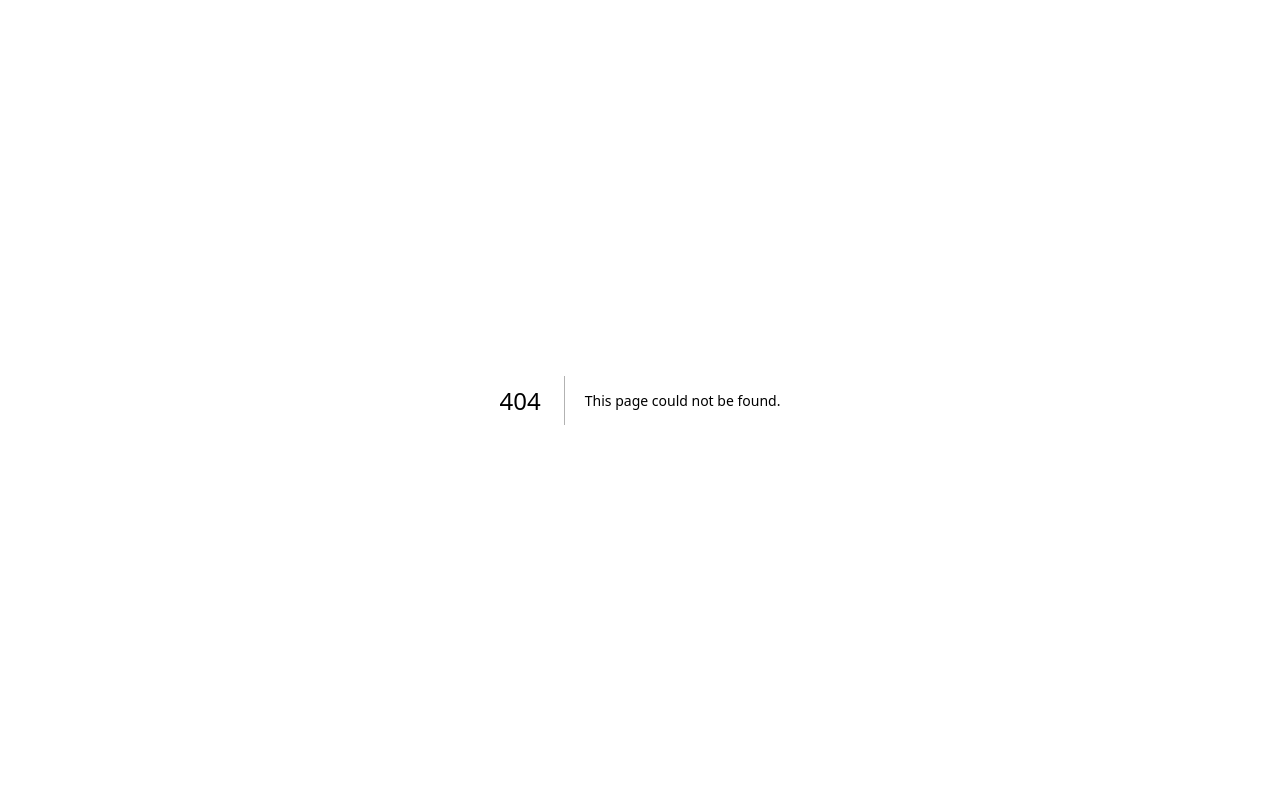
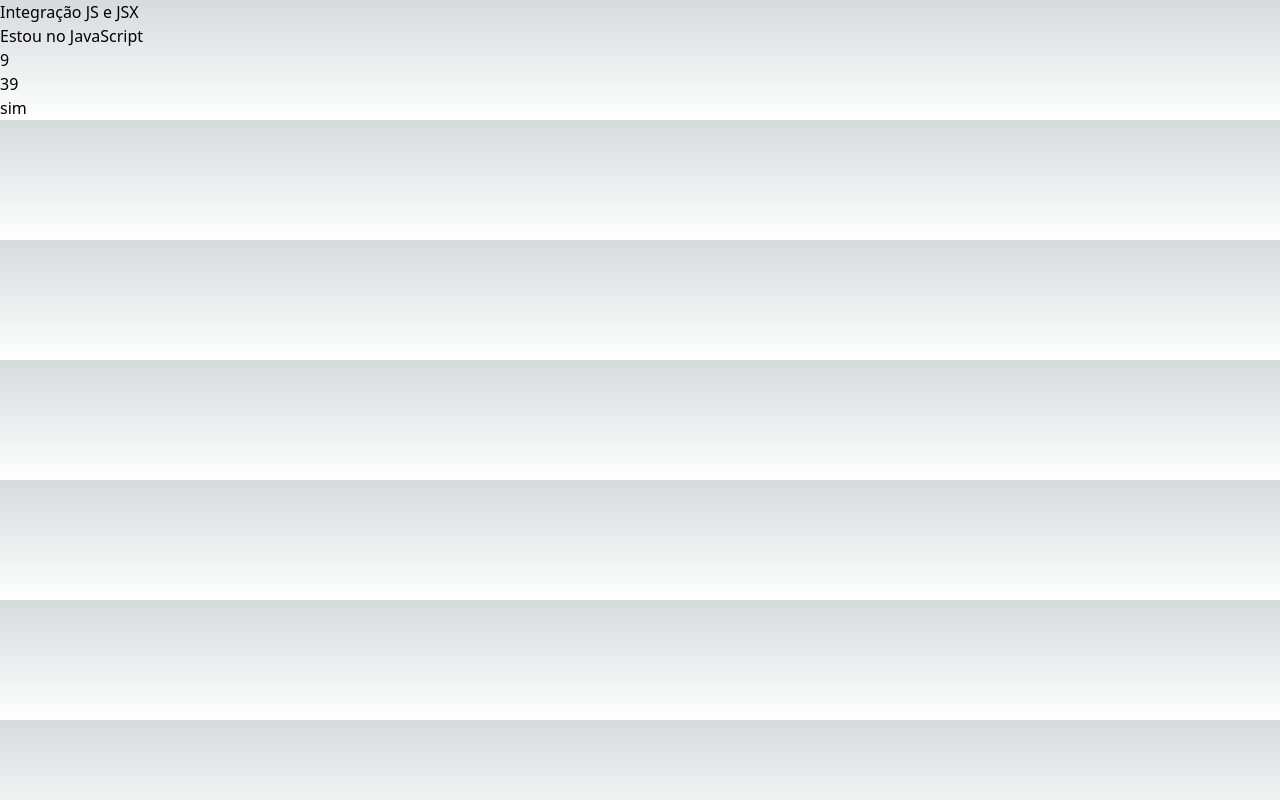
Before and after one commit to izaiasrios/exercicios, a Next.js app: page /basicos/jsx4 in a window 1280 px wide. Before the commit this address had no page. Built offline with nearby package versions, Linux system fonts and the light colour scheme.

Commit message:
Aplicando JSX

```diff
--- /dev/null
+++ b/src/pages/basicos/jsx1.jsx
@@ -0,0 +1,10 @@
+// JSX
+export default function jsxDiferente(){
+    return (
+    <div>
+
+    <h1>jsx #01</h1>
+
+    </div>
+    )
+}
--- /dev/null
+++ b/src/pages/basicos/jsx2.jsx
@@ -0,0 +1,7 @@
+// JSX
+export default function jsx2(){
+    return <div>
+                <h1>jsx #02</h1>
+          </div>
+
+}
--- /dev/null
+++ b/src/pages/basicos/jsx4.jsx
@@ -0,0 +1,23 @@
+// JSX
+export default function jsx3(){
+      const subtitulo = "Estou no JavaScript"
+
+    return (
+
+          <div>
+                <h1>Integração JS e JSX</h1>
+                <h2>{subtitulo}</h2>
+                <h3>{3 * 3}</h3>
+                <h4>{Math.max(13, 39)}</h4>
+                <h5>{entre(9.6, 1, 10)}</h5>
+          </div>
+    )
+}
+
+function entre(valor, min, max){
+      if(valor > min && valor < max){
+            return "sim"
+      }else{
+            return "não"
+      }
+}
```
